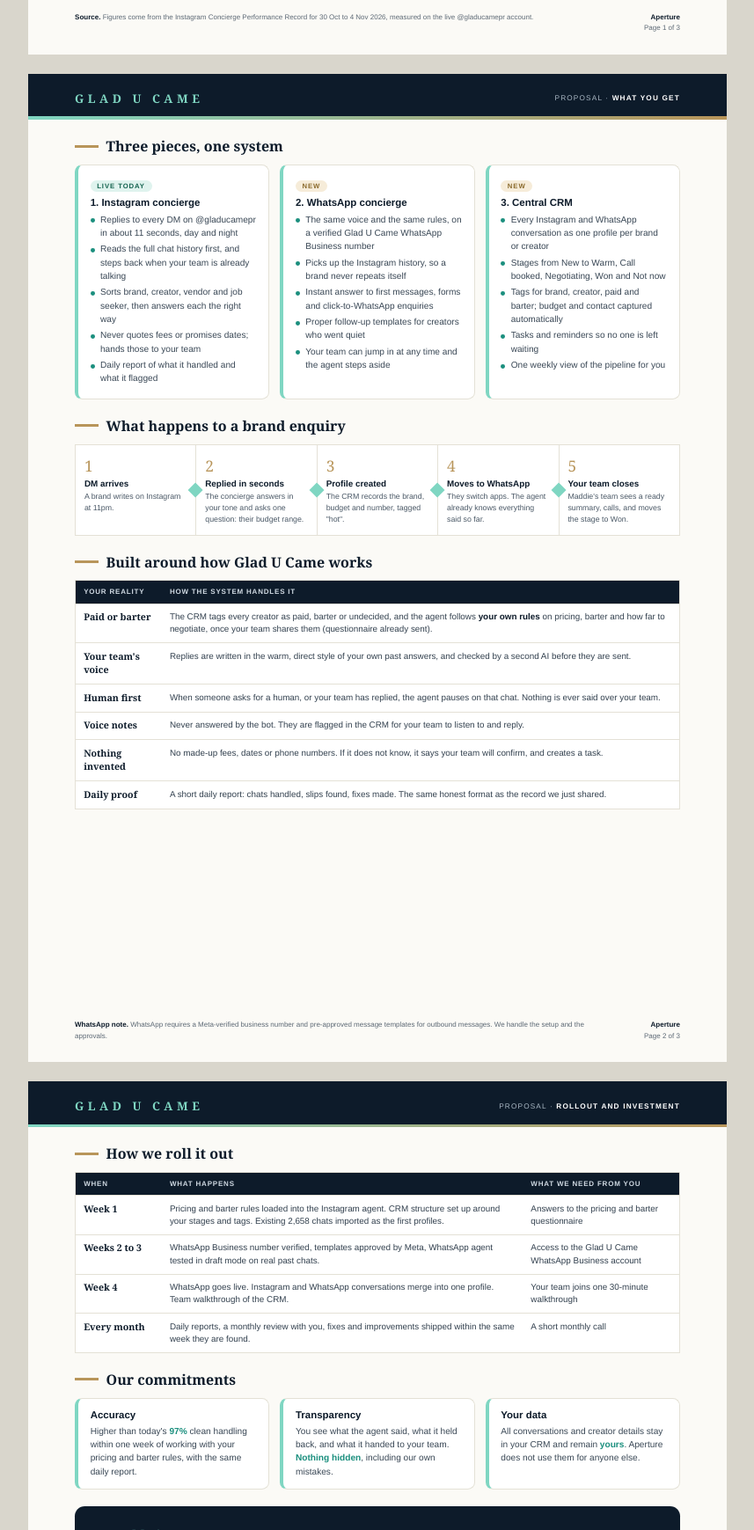
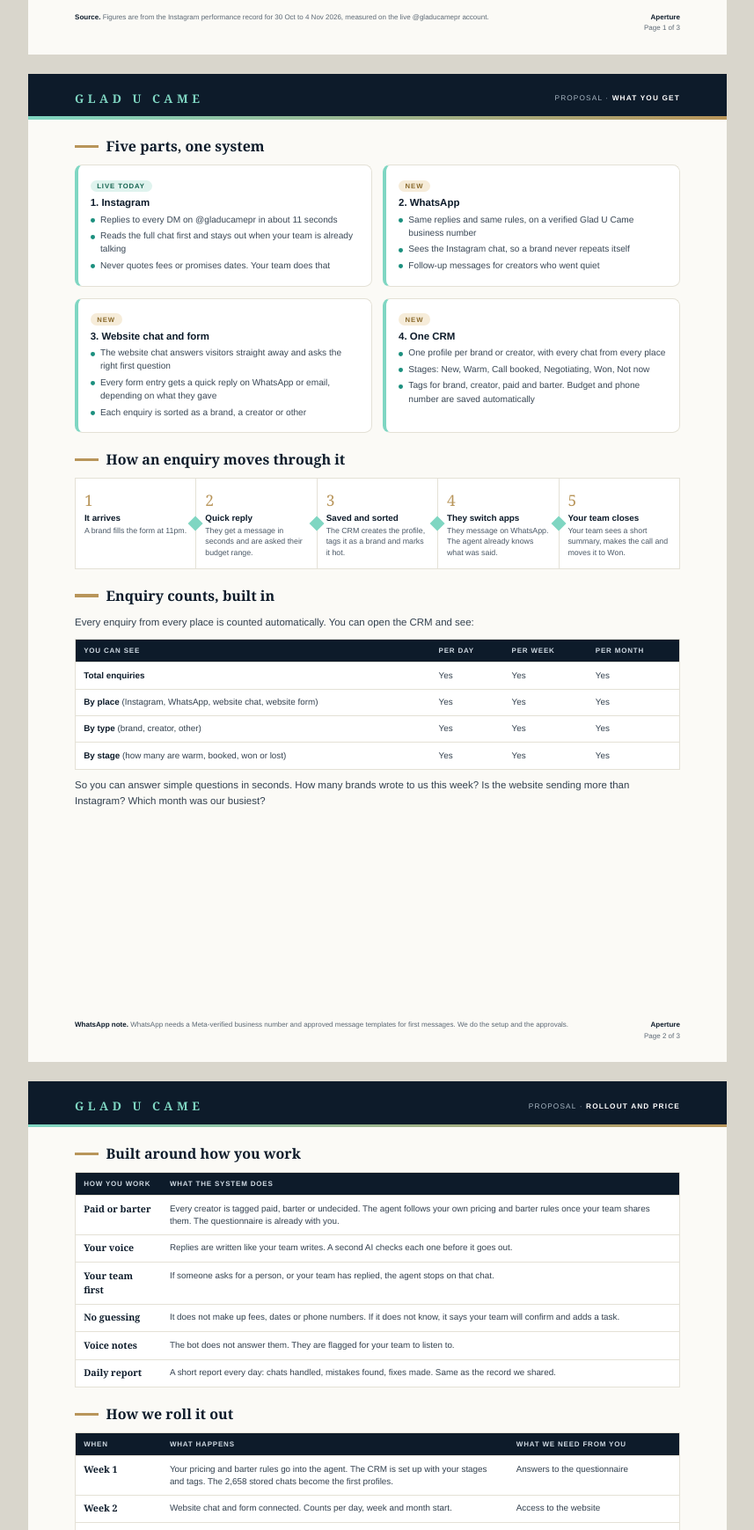
Before and after one commit to dev-sanidhya/Maddie-Demo, a website: page client-guide/GladUCame_Proposal.html in a window 1280 px wide. Shown: the part 1061-2800 px from the top of the page at 88% size, without its empty margins (211-1068 px from the left). Drawn offline with Linux system fonts and the light colour scheme.

Commit message:
Proposal: website enquiries, plain language

```diff
--- a/client-guide/GladUCame_Proposal.html
+++ b/client-guide/GladUCame_Proposal.html
@@ -50,7 +50,7 @@
 th{background:var(--navy);color:#cfd9e2;font-weight:600;font-size:6pt;letter-spacing:.1em;text-transform:uppercase;padding:1.8mm 2.4mm;text-align:left}
 td{padding:2mm 2.4mm;border-top:1px solid var(--line);vertical-align:top;color:#33414f}
 td b{color:var(--navy)}
-td.w{width:26mm;font-family:Georgia,serif;color:var(--navy);font-weight:700;font-size:8pt}
+td.w{white-space:normal;width:26mm;font-family:Georgia,serif;color:var(--navy);font-weight:700;font-size:8pt}
 .price{margin:5mm 14mm 0;background:var(--navy);color:#fff;border-radius:3mm;padding:6mm 7mm;display:flex;gap:8mm;align-items:center}
 .price .l{flex:1}
 .price h3{font-family:Georgia,serif;font-size:11pt;color:var(--mint);margin-bottom:2mm}
@@ -70,98 +70,104 @@
 .foot b{color:var(--navy)}
 @media print{html,body{background:none}.page{margin:0}}
 </style></head><body>
-
 <!-- PAGE 1 -->
 <div class="page">
 <div class="head"><div class="top"><div><div class="brand">GLAD U CAME</div><div class="tag">We deliver what we promise</div></div>
-<div class="for">Proposal<br><b>One inbox for every creator and brand</b><br>Prepared for Maddie Amrutkar · November 2026</div></div>
-<h1>Every DM, every WhatsApp,<br>one place your team <em>actually closes</em> from.</h1>
-<p class="sub">You already have an Instagram concierge that has handled 123 real conversations in six days. This proposal extends the same care to WhatsApp and gives your whole team a single CRM, so no creator, brand or campaign enquiry is ever lost between apps.</p></div>
+<div class="for">Proposal<br><b>One place for every enquiry</b><br>Prepared for Maddie Amrutkar · November 2026</div></div>
+<h1>Every enquiry in one place,<br>and a <em>count</em> of how many came in.</h1>
+<p class="sub">Enquiries reach Glad U Came on Instagram, WhatsApp, the website chat and the website form. We want all four to land in one CRM, get a quick reply, and be counted every day, week and month.</p></div>
 
-<div class="sec"><h2>Where Glad U Came stands today</h2>
+<div class="sec"><h2>Where things stand today</h2>
 <div class="kpis">
-<div class="k"><b>97%</b><span>conversations handled cleanly (Wed 4 Nov)</span></div>
-<div class="k"><b>11 s</b><span>median reply time on @gladucamepr</span></div>
-<div class="k"><b>401</b><span>customer messages read in six days</span></div>
-<div class="k"><b>2,658</b><span>past chats already in its memory</span></div></div></div>
+<div class="k"><b>97%</b><span>of chats handled cleanly on Wed 4 Nov</span></div>
+<div class="k"><b>11 s</b><span>median reply time on Instagram</span></div>
+<div class="k"><b>401</b><span>customer messages in six days</span></div>
+<div class="k"><b>2,658</b><span>past chats already stored</span></div></div></div>
 
-<div class="sec"><h2>What we see in your inbox</h2>
-<p class="lead">Glad U Came does not get one kind of message. In six days the concierge sorted the inbox into very different people, and each needs a different answer:</p>
+<div class="sec"><h2>Who writes to you</h2>
+<p class="lead">In six days on Instagram we saw very different people, and each needs a different reply.</p>
 <div class="three">
-<div class="card"><h3>Brands with a budget</h3><p>Brand leads asking for campaigns, creators and reach. These are <strong>the revenue</strong>. They need a quick, confident reply, a budget range and a contact captured, then your team on the call.</p></div>
-<div class="card"><h3>Creators you invited</h3><p>Creators answering your outreach, and creators pitching themselves. Many ask "is it paid or barter?", which is a conversation your team should <strong>negotiate</strong>, not lose in a busy inbox.</p></div>
-<div class="card"><h3>Everyone else</h3><p>Vendors, promos, job seekers, auto-replies and people chasing for an update. The concierge already tells them apart so your team's time goes to <strong>the right 20%</strong>.</p></div></div></div>
+<div class="card"><h3>Brands</h3><p>They want a campaign, creators or reach. This is where the revenue is. They need a fast reply, their budget range and a phone number, and then a call with your team.</p></div>
+<div class="card"><h3>Creators</h3><p>Some you invited, some wrote to you first. Many ask if the work is paid or barter. Your team should handle that talk, so it must not get buried.</p></div>
+<div class="card"><h3>Everyone else</h3><p>Vendors, promotions, job seekers, auto-replies and people asking for an update. The agent already tells these apart so your team can focus on brands and creators.</p></div></div></div>
 
-<div class="sec"><h2>The problem we are solving next</h2>
+<div class="sec"><h2>What is not working yet</h2>
 <div class="two">
-<div class="card" style="border-left-color:var(--coral)"><h3>Conversations are split across apps</h3><p>A brand starts on Instagram, then says "let's continue on WhatsApp". From that moment the history, the budget they mentioned and the promise your team made live in two places, and the second one has no memory at all.</p></div>
-<div class="card" style="border-left-color:var(--coral)"><h3>No single view of the pipeline</h3><p>Today, to know "which brands are warm this week?", someone scrolls chats. There is no list of who is waiting on us, who went quiet, who asked for a call and who is ready to sign.</p></div></div></div>
+<div class="card" style="border-left-color:var(--coral)"><h3>Enquiries sit in four places</h3><p>A brand may fill the website form, then message on Instagram, then move to WhatsApp. Each app only knows its own part of the story. Nobody sees all of it.</p></div>
+<div class="card" style="border-left-color:var(--coral)"><h3>Nobody knows the numbers</h3><p>How many enquiries came in this week? Which place sends the most brands? Today you would have to count by hand. There is no list of who is waiting, who went quiet and who is ready to sign.</p></div></div></div>
 
-<div class="sec"><h2>Our proposal in one line</h2>
-<p class="lead" style="font-size:9.4pt;color:var(--navy);font-family:Georgia,serif">Keep what already works on Instagram, bring the same agent to WhatsApp, and put both into one CRM that your team opens every morning to see exactly who to talk to first.</p></div>
+<div class="sec"><h2>What we suggest</h2>
+<p class="lead" style="font-size:9.4pt;color:var(--navy);font-family:Georgia,serif">Keep the Instagram agent as it is. Add WhatsApp, the website chat and the website form. Send everything into one CRM that your team opens every morning to see who to talk to first, and how many enquiries came in.</p></div>
 
-<div class="foot"><div><b>Source.</b> Figures come from the Instagram Concierge Performance Record for 30 Oct to 4 Nov 2026, measured on the live @gladucamepr account.</div><div style="white-space:nowrap;text-align:right"><b>Aperture</b><br>Page 1 of 3</div></div>
+<div class="foot"><div><b>Source.</b> Figures are from the Instagram performance record for 30 Oct to 4 Nov 2026, measured on the live @gladucamepr account.</div><div style="white-space:nowrap;text-align:right"><b>Aperture</b><br>Page 1 of 3</div></div>
 </div>
 
 <!-- PAGE 2 -->
 <div class="page">
 <div class="mini"><div class="brand">GLAD U CAME</div><div class="for">Proposal · <b>What you get</b></div></div>
 
-<div class="sec"><h2>Three pieces, one system</h2>
-<div class="three">
-<div class="card"><span class="pill live">Live today</span><h3>1. Instagram concierge</h3>
-<ul><li>Replies to every DM on @gladucamepr in about 11 seconds, day and night</li><li>Reads the full chat history first, and steps back when your team is already talking</li><li>Sorts brand, creator, vendor and job seeker, then answers each the right way</li><li>Never quotes fees or promises dates; hands those to your team</li><li>Daily report of what it handled and what it flagged</li></ul></div>
-<div class="card"><span class="pill new">New</span><h3>2. WhatsApp concierge</h3>
-<ul><li>The same voice and the same rules, on a verified Glad U Came WhatsApp Business number</li><li>Picks up the Instagram history, so a brand never repeats itself</li><li>Instant answer to first messages, forms and click-to-WhatsApp enquiries</li><li>Proper follow-up templates for creators who went quiet</li><li>Your team can jump in at any time and the agent steps aside</li></ul></div>
-<div class="card"><span class="pill new">New</span><h3>3. Central CRM</h3>
-<ul><li>Every Instagram and WhatsApp conversation as one profile per brand or creator</li><li>Stages from New to Warm, Call booked, Negotiating, Won and Not now</li><li>Tags for brand, creator, paid and barter; budget and contact captured automatically</li><li>Tasks and reminders so no one is left waiting</li><li>One weekly view of the pipeline for you</li></ul></div></div></div>
+<div class="sec"><h2>Five parts, one system</h2>
+<div class="two">
+<div class="card"><span class="pill live">Live today</span><h3>1. Instagram</h3>
+<ul><li>Replies to every DM on @gladucamepr in about 11 seconds</li><li>Reads the full chat first and stays out when your team is already talking</li><li>Never quotes fees or promises dates. Your team does that</li></ul></div>
+<div class="card"><span class="pill new">New</span><h3>2. WhatsApp</h3>
+<ul><li>Same replies and same rules, on a verified Glad U Came business number</li><li>Sees the Instagram chat, so a brand never repeats itself</li><li>Follow-up messages for creators who went quiet</li></ul></div>
+<div class="card"><span class="pill new">New</span><h3>3. Website chat and form</h3>
+<ul><li>The website chat answers visitors straight away and asks the right first question</li><li>Every form entry gets a quick reply on WhatsApp or email, depending on what they gave</li><li>Each enquiry is sorted as a brand, a creator or other</li></ul></div>
+<div class="card"><span class="pill new">New</span><h3>4. One CRM</h3>
+<ul><li>One profile per brand or creator, with every chat from every place</li><li>Stages: New, Warm, Call booked, Negotiating, Won, Not now</li><li>Tags for brand, creator, paid and barter. Budget and phone number are saved automatically</li></ul></div></div></div>
 
-<div class="sec"><h2>What happens to a brand enquiry</h2>
+<div class="sec"><h2>How an enquiry moves through it</h2>
 <div class="flow">
-<div class="step"><i>1</i><b>DM arrives</b><span>A brand writes on Instagram at 11pm.</span></div>
-<div class="step"><i>2</i><b>Replied in seconds</b><span>The concierge answers in your tone and asks one question: their budget range.</span></div>
-<div class="step"><i>3</i><b>Profile created</b><span>The CRM records the brand, budget and number, tagged "hot".</span></div>
-<div class="step"><i>4</i><b>Moves to WhatsApp</b><span>They switch apps. The agent already knows everything said so far.</span></div>
-<div class="step"><i>5</i><b>Your team closes</b><span>Maddie's team sees a ready summary, calls, and moves the stage to Won.</span></div></div></div>
+<div class="step"><i>1</i><b>It arrives</b><span>A brand fills the form at 11pm.</span></div>
+<div class="step"><i>2</i><b>Quick reply</b><span>They get a message in seconds and are asked their budget range.</span></div>
+<div class="step"><i>3</i><b>Saved and sorted</b><span>The CRM creates the profile, tags it as a brand and marks it hot.</span></div>
+<div class="step"><i>4</i><b>They switch apps</b><span>They message on WhatsApp. The agent already knows what was said.</span></div>
+<div class="step"><i>5</i><b>Your team closes</b><span>Your team sees a short summary, makes the call and moves it to Won.</span></div></div></div>
 
-<div class="sec"><h2>Built around how Glad U Came works</h2>
-<table><thead><tr><th>Your reality</th><th>How the system handles it</th></tr></thead><tbody>
-<tr><td class="w">Paid or barter</td><td>The CRM tags every creator as paid, barter or undecided, and the agent follows <b>your own rules</b> on pricing, barter and how far to negotiate, once your team shares them (questionnaire already sent).</td></tr>
-<tr><td class="w">Your team's voice</td><td>Replies are written in the warm, direct style of your own past answers, and checked by a second AI before they are sent.</td></tr>
-<tr><td class="w">Human first</td><td>When someone asks for a human, or your team has replied, the agent pauses on that chat. Nothing is ever said over your team.</td></tr>
-<tr><td class="w">Voice notes</td><td>Never answered by the bot. They are flagged in the CRM for your team to listen to and reply.</td></tr>
-<tr><td class="w">Nothing invented</td><td>No made-up fees, dates or phone numbers. If it does not know, it says your team will confirm, and creates a task.</td></tr>
-<tr><td class="w">Daily proof</td><td>A short daily report: chats handled, slips found, fixes made. The same honest format as the record we just shared.</td></tr></tbody></table></div>
+<div class="sec"><h2>Enquiry counts, built in</h2>
+<p class="lead">Every enquiry from every place is counted automatically. You can open the CRM and see:</p>
+<table><thead><tr><th>You can see</th><th>Per day</th><th>Per week</th><th>Per month</th></tr></thead><tbody>
+<tr><td><b>Total enquiries</b></td><td>Yes</td><td>Yes</td><td>Yes</td></tr>
+<tr><td><b>By place</b> (Instagram, WhatsApp, website chat, website form)</td><td>Yes</td><td>Yes</td><td>Yes</td></tr>
+<tr><td><b>By type</b> (brand, creator, other)</td><td>Yes</td><td>Yes</td><td>Yes</td></tr>
+<tr><td><b>By stage</b> (how many are warm, booked, won or lost)</td><td>Yes</td><td>Yes</td><td>Yes</td></tr></tbody></table>
+<p class="lead" style="margin-top:2.2mm">So you can answer simple questions in seconds. How many brands wrote to us this week? Is the website sending more than Instagram? Which month was our busiest?</p></div>
 
-<div class="foot"><div><b>WhatsApp note.</b> WhatsApp requires a Meta-verified business number and pre-approved message templates for outbound messages. We handle the setup and the approvals.</div><div style="white-space:nowrap;text-align:right"><b>Aperture</b><br>Page 2 of 3</div></div>
+<div class="foot"><div><b>WhatsApp note.</b> WhatsApp needs a Meta-verified business number and approved message templates for first messages. We do the setup and the approvals.</div><div style="white-space:nowrap;text-align:right"><b>Aperture</b><br>Page 2 of 3</div></div>
 </div>
 
 <!-- PAGE 3 -->
 <div class="page">
-<div class="mini"><div class="brand">GLAD U CAME</div><div class="for">Proposal · <b>Rollout and investment</b></div></div>
+<div class="mini"><div class="brand">GLAD U CAME</div><div class="for">Proposal · <b>Rollout and price</b></div></div>
+
+<div class="sec"><h2>Built around how you work</h2>
+<table><thead><tr><th>How you work</th><th>What the system does</th></tr></thead><tbody>
+<tr><td class="w">Paid or barter</td><td>Every creator is tagged paid, barter or undecided. The agent follows your own pricing and barter rules once your team shares them. The questionnaire is already with you.</td></tr>
+<tr><td class="w">Your voice</td><td>Replies are written like your team writes. A second AI checks each one before it goes out.</td></tr>
+<tr><td class="w">Your team first</td><td>If someone asks for a person, or your team has replied, the agent stops on that chat.</td></tr>
+<tr><td class="w">No guessing</td><td>It does not make up fees, dates or phone numbers. If it does not know, it says your team will confirm and adds a task.</td></tr>
+<tr><td class="w">Voice notes</td><td>The bot does not answer them. They are flagged for your team to listen to.</td></tr>
+<tr><td class="w">Daily report</td><td>A short report every day: chats handled, mistakes found, fixes made. Same as the record we shared.</td></tr></tbody></table></div>
 
 <div class="sec"><h2>How we roll it out</h2>
 <table><thead><tr><th>When</th><th>What happens</th><th>What we need from you</th></tr></thead><tbody>
-<tr><td class="w">Week 1</td><td>Pricing and barter rules loaded into the Instagram agent. CRM structure set up around your stages and tags. Existing 2,658 chats imported as the first profiles.</td><td>Answers to the pricing and barter questionnaire</td></tr>
-<tr><td class="w">Weeks 2 to 3</td><td>WhatsApp Business number verified, templates approved by Meta, WhatsApp agent tested in draft mode on real past chats.</td><td>Access to the Glad U Came WhatsApp Business account</td></tr>
-<tr><td class="w">Week 4</td><td>WhatsApp goes live. Instagram and WhatsApp conversations merge into one profile. Team walkthrough of the CRM.</td><td>Your team joins one 30-minute walkthrough</td></tr>
-<tr><td class="w">Every month</td><td>Daily reports, a monthly review with you, fixes and improvements shipped within the same week they are found.</td><td>A short monthly call</td></tr></tbody></table></div>
+<tr><td class="w">Week 1</td><td>Your pricing and barter rules go into the agent. The CRM is set up with your stages and tags. The 2,658 stored chats become the first profiles.</td><td>Answers to the questionnaire</td></tr>
+<tr><td class="w">Week 2</td><td>Website chat and form connected. Counts per day, week and month start.</td><td>Access to the website</td></tr>
+<tr><td class="w">Weeks 3 to 4</td><td>WhatsApp number verified, templates approved by Meta, then WhatsApp goes live. Team walkthrough of the CRM.</td><td>WhatsApp Business account access, and one 30 minute call</td></tr>
+<tr><td class="w">Every month</td><td>Daily reports, a monthly review call, and fixes within the same week.</td><td>One short call a month</td></tr></tbody></table></div>
 
-<div class="sec"><h2>Our commitments</h2>
+<div class="price"><div class="l"><h3>Monthly price</h3>
+<ul><li><b>Instagram</b>, kept live and checked every day</li><li><b>WhatsApp</b> on your verified business number</li><li><b>Website chat and form</b>, connected and sorted</li><li><b>One CRM</b> with stages, tags, tasks and enquiry counts</li><li><b>Setup, Meta approvals and team walkthrough</b> included</li></ul></div>
+<div class="r"><small>Per month</small><b>₹29,999<sub> / month</sub></b><span><em>Everything above, one price.</em><br>Meta's own WhatsApp charges are billed at cost by Meta.</span></div></div>
+
+<div class="sec"><h2>Our promises</h2>
 <div class="three">
-<div class="card"><h3>Accuracy</h3><p>Higher than today's <strong>97%</strong> clean handling within one week of working with your pricing and barter rules, with the same daily report.</p></div>
-<div class="card"><h3>Transparency</h3><p>You see what the agent said, what it held back, and what it handed to your team. <strong>Nothing hidden</strong>, including our own mistakes.</p></div>
-<div class="card"><h3>Your data</h3><p>All conversations and creator details stay in your CRM and remain <strong>yours</strong>. Aperture does not use them for anyone else.</p></div></div></div>
+<div class="card"><h3>Accuracy</h3><p>Better than today's <strong>97%</strong> within one week of using your pricing and barter rules.</p></div>
+<div class="card"><h3>Honest reporting</h3><p>You see what the agent said, what it held back, and our mistakes too.</p></div>
+<div class="card"><h3>Your data</h3><p>Every conversation and contact stays in your CRM. It is <strong>yours</strong>.</p></div></div>
+<p class="lead" style="margin-top:3mm"><b>Next step:</b> say yes and send the pricing and barter answers. We start Week 1 the same day. Instagram keeps running as it is while we build the rest.</p></div>
 
-<div class="price"><div class="l"><h3>Monthly investment</h3>
-<ul><li><b>Instagram concierge</b> on @gladucamepr, kept live, monitored and improved</li><li><b>WhatsApp concierge</b> on your verified business number</li><li><b>Central CRM</b> with stages, tags, tasks and a weekly pipeline view</li><li><b>Setup, template approvals and team walkthrough</b> included</li><li><b>Daily performance report</b> and a monthly review call</li></ul></div>
-<div class="r"><small>Per month</small><b>₹29,999<sub> / month</sub></b><span><em>All three pieces, one price.</em><br>Meta's own per-conversation WhatsApp charges are billed at actuals by Meta.</span></div></div>
-
-<div class="quote">"We deliver what we promise." We would like to hold ourselves to the same line: a system your team trusts enough to forget about, and a report that proves why.<small>Aperture, with Glad U Came</small></div>
-
-<div class="sec"><h2>Next step</h2>
-<p class="lead">Say yes, share the pricing and barter answers, and we begin Week 1 the same day. The Instagram concierge keeps running exactly as it is while we build the rest.</p></div>
-
-<div class="foot"><div><b>Terms in brief.</b> Billed monthly, cancel with 30 days' notice. Prices in Indian rupees, excluding GST. Rollout dates assume timely WhatsApp account access and Meta approvals, which are outside our control.</div><div style="white-space:nowrap;text-align:right"><b>Aperture</b><br>AI integrations · Page 3 of 3</div></div>
+<div class="foot"><div><b>Terms.</b> Billed monthly. Cancel with 30 days' notice. Prices in Indian rupees, excluding GST. Dates depend on getting WhatsApp and website access on time, and on Meta's approvals.</div><div style="white-space:nowrap;text-align:right"><b>Aperture</b><br>AI integrations · Page 3 of 3</div></div>
 </div>
 </body></html>
```
Also changed, not shown: 1 other file.
